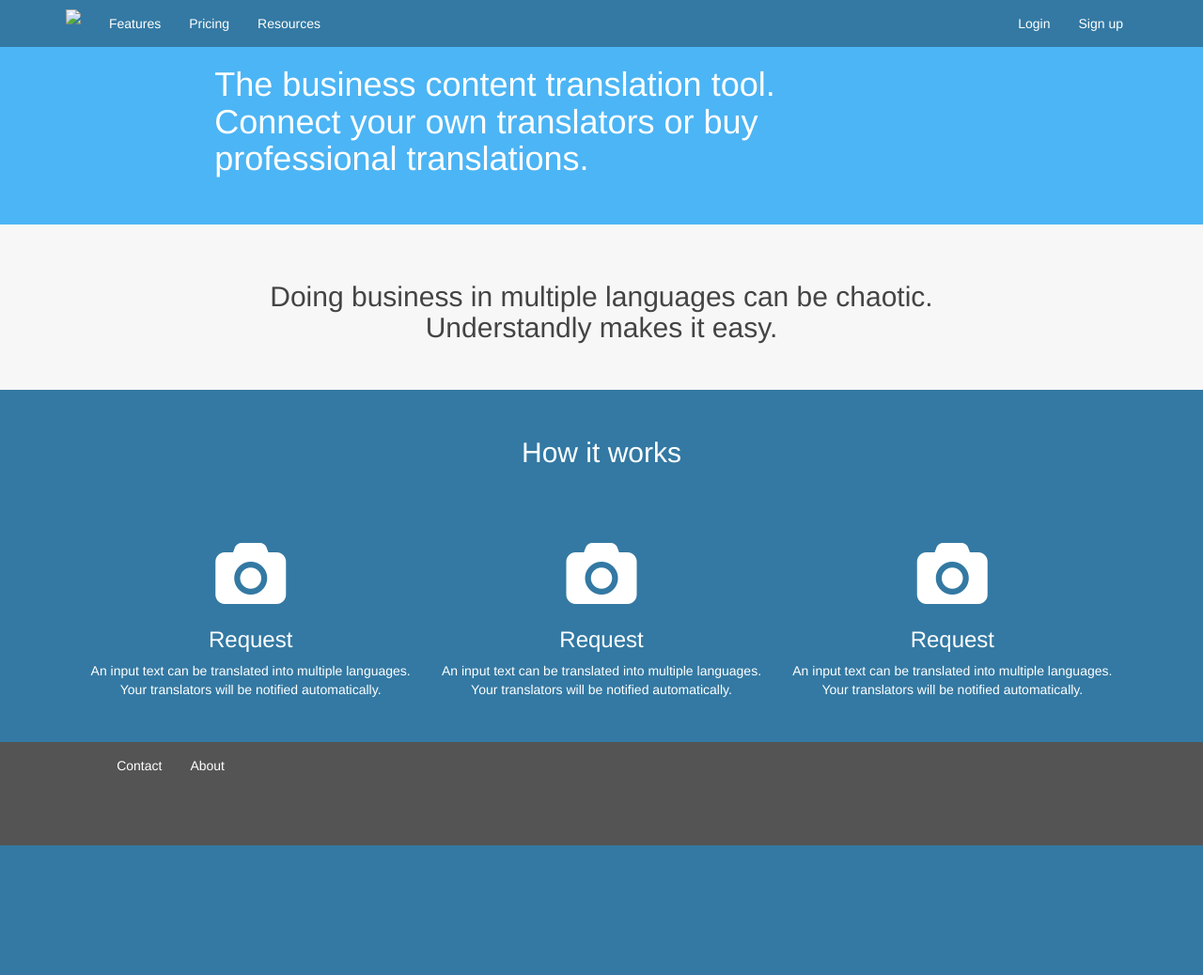
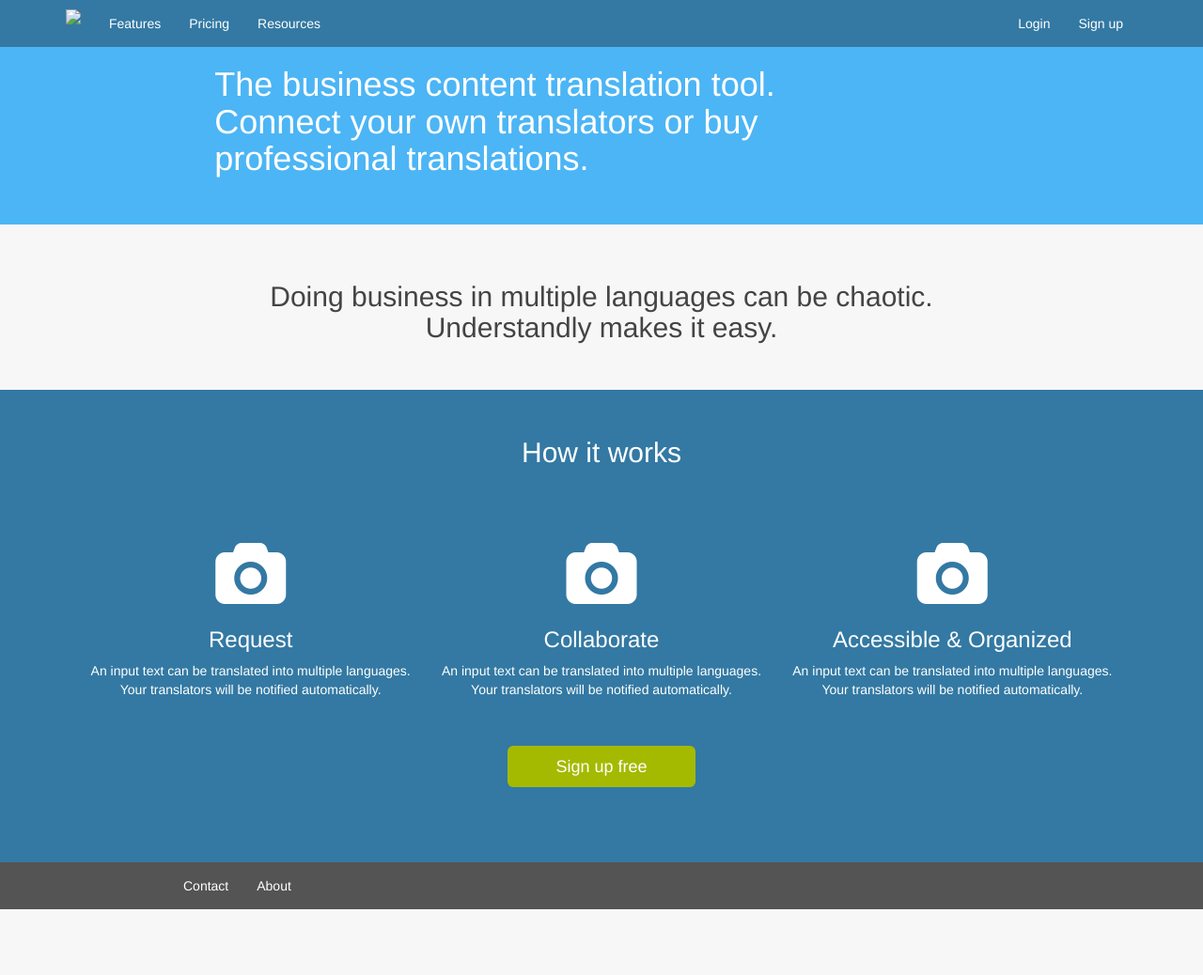
Before and after one commit to yhoiseth/www.understandly.com, a Jekyll site: the page built from index.html, in a window 1280 px wide. Shown: the whole page at 94% size. Built offline with Jekyll 4.4.1, drawn with Linux system fonts in a browser that asks for light colours; nearby versions of some CDN libraries; after the commit the page ends 968 px from its top, so only the background shows below that.

Commit message:
fixed footer bugs

```diff
--- a/_includes/footer.html
+++ b/_includes/footer.html
@@ -1,12 +1,10 @@
-<footer class="footer navbar-fixed-bottom">
-      <div class="footer-container">
-        <div class="row">
-          <div class="col-sm-offset-1 col-sm-6">
+<div class="row container-footer text-white">
+    <div class="container">
+        <div class="col-sm-offset-1 col-sm-6">
             <ul class="nav navbar-nav">
-              <li><a href="#"><span class="text-white">Contact</span></a></li>
-              <li><a href="#"><span class="text-white">About</span></a></li>
+                <li><a href="#"><span class="text-white">Contact</span></a></li>
+                <li><a href="#"><span class="text-white">About</span></a></li>
             </ul>
-          </div>
         </div>
-      </div>
-</footer>
+    </div>
+</div>
--- a/_layouts/default.html
+++ b/_layouts/default.html
@@ -37,21 +37,21 @@
                   <div class="service-box text-center">
                     <div class="col-sm-4">
                       <i class="fa fa-camera fa-5x"></i>
-                      <h3>Request</h3>
+                      <h3>Collaborate</h3>
                       <p>An input text can be translated into multiple languages. Your translators will be notified automatically.</p>
                     </div>
                   </div>
                   <div class="service-box text-center">
                     <div class="col-sm-4">
                       <i class="fa fa-camera fa-5x"></i>
-                      <h3>Request</h3>
+                      <h3>Accessible & Organized</h3>
                       <p>An input text can be translated into multiple languages. Your translators will be notified automatically.</p>
                     </div>
                   </div>
                 </div>
               </div>
             <div align="center" class="col-sm-12">
-                <button type="button" class="btn btn-lg margin-top-40px btn-success">Sign up free</button>
+                <button type="button" class="btn btn-lg margin-top-40px btn-success btn-wide">Sign up free</button>
             </div>
             </div>
         </div>
--- a/css/main.scss
+++ b/css/main.scss
@@ -62,11 +62,17 @@
     color: white;
 }
 
+.btn-wide{
+    width: 200px;
+}
+
 .service-box {
     margin-top: 30px;
     margin-right: 10px;
     margin-left: 10px;
 }
+
+
 
 .page-container{
     background-color: #4CB5F5;
@@ -75,14 +81,17 @@
 
 .container-how-it-works{
     background-color: #3379A3;
-    padding-bottom: 200px;
+    padding-bottom: 80px;
     padding-top: 30px;
     height: 100%;
 }
 
-.footer-container{
+.container-footer{
     background-color: #545454;
-    height: 110px;
+}
+
+.footer{
+    position: fixed;
 }
 
 .navbar .divider-vertical {
```
